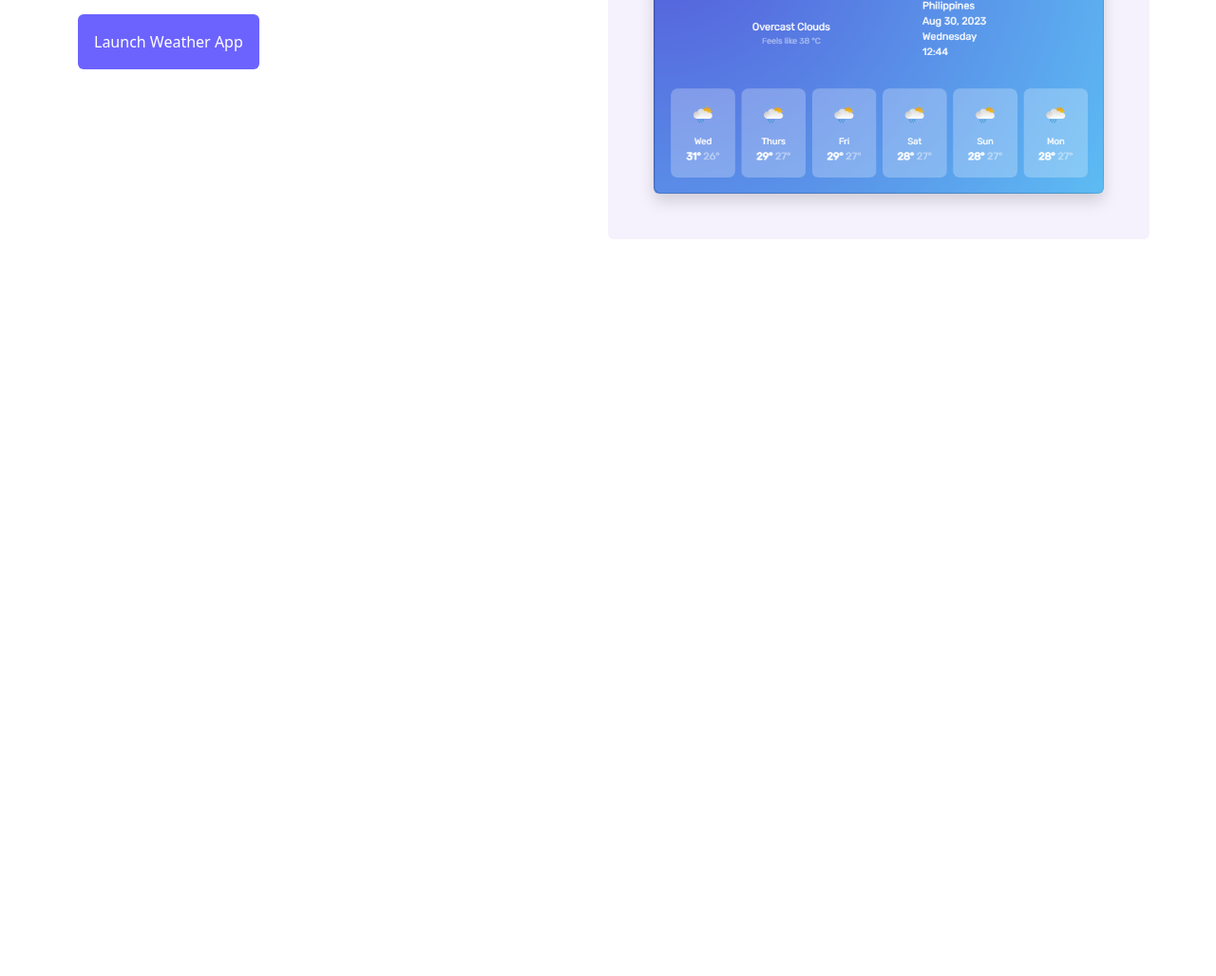
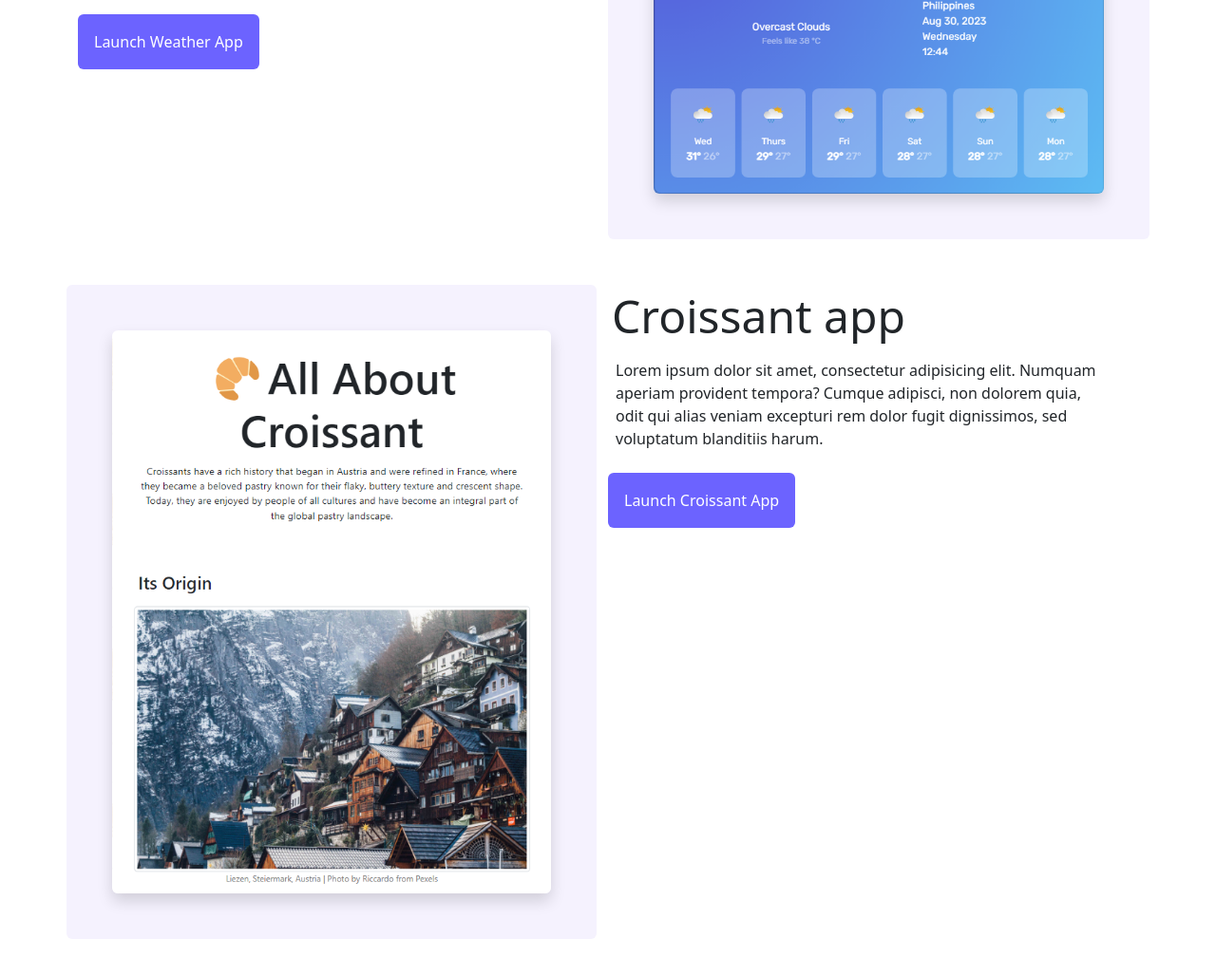
Before and after one commit to chaericodes/portfolio, a plain HTML site: page index.html in a window 1280 px wide. Shown: the part 1829-2857 px from the top of the page at 95% size. Before the commit the page ends 2129 px from the top, so only its background shows below. Drawn offline with nearby package versions, Linux system fonts and the light colour scheme.

Commit message:
Displayed a new project called Croissant

```diff
--- a/index.html
+++ b/index.html
@@ -99,6 +99,23 @@
           <div class="col-6 rounded content-color p-5">
             <img src="images/fin-proj-2.png" class="img-fluid rounded shadow" alt="">
           </div>
+          <div class="row mt-5 mb-5">
+            <div class="col-6 rounded content-color text-center p-5">
+              <img src="images/croissant-proj-3-ver2.png" class="img-fluid shadow rounded" alt="">
+            </div>
+            <div class="col-6 rounded">
+              <h4 class="text-start m-1 mb-3">Croissant app</h4>
+              <p class="m-2 mb-4">Lorem ipsum dolor sit amet, consectetur adipisicing elit. Numquam
+                  aperiam provident tempora? Cumque adipisci, non dolorem quia, odit
+                  qui alias veniam excepturi rem dolor fugit dignissimos, sed
+                  voluptatum blanditiis harum.</p>
+              <button type="button" class="btn button-color text-white p-3 mb-5">
+                <a href="https://www.shecodes.io/workshops/shecodes-basics-cafbb254-ea4b-4e34-b58f-c0cb6f23ae2a/projects/1528612"
+                target="_blank"
+                class="text-white">Launch Croissant App</a>
+              </button>
+            </div>
+          </div>
       </div>
     </div>
   </body>
```
Also changed, not shown: about-me.html (+1 -1 lines), images/croissant-proj-3-ver2.png (added), images/croissant-proj-3.png (added).
